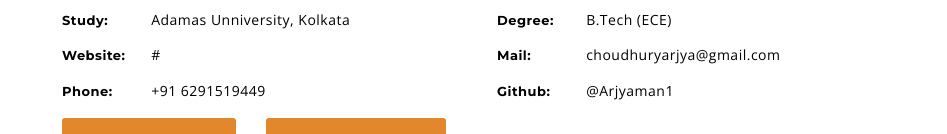
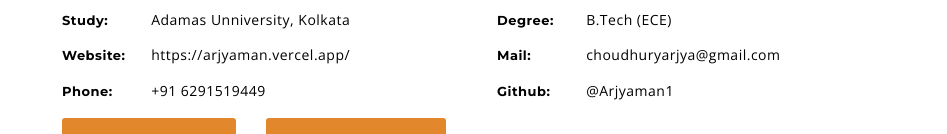
Before and after one commit to Arjyaman1/Arjyaman, a plain HTML site: page index.html in a window 1280 px wide. Shown: the part 1169-1303 px from the top of the page, without its empty margins (308-1255 px from the left). Drawn offline with nearby package versions, Linux system fonts and the light colour scheme; no server answers.

Commit message:
Update index.html

```diff
--- a/index.html
+++ b/index.html
@@ -194,7 +194,7 @@
 												</li>
 												<li>
 													<span><label>Website:</label> <a
-															href="#">#</a></span>
+															href="https://arjyaman.vercel.app/">https://arjyaman.vercel.app/</a></span>
 												</li>
 												<li>
 													<span><label>Mail:</label> <a
@@ -571,7 +571,7 @@
 											</li>
 											<li>
 												<p><label>Website:</label><span><a
-															href="#"></a></span>
+															href="https://arjyaman.vercel.app/">https://arjyaman.vercel.app/</a></span>
 												</p>
 											</li>
 											<li><iframe src="https://www.google.com/maps/embed?pb=!1m14!1m12!1m3!1d587.8732530135713!2d88.33052740877011!3d22.756240822510296!2m3!1f0!2f0!3f0!3m2!1i1024!2i768!4f13.1!5e0!3m2!1sen!2sin!4v1677173225657!5m2!1sen!2sin" width="400" height="400" style="border:0;" allowfullscreen="" loading="lazy" referrerpolicy="no-referrer-when-downgrade"></iframe></li>
```
